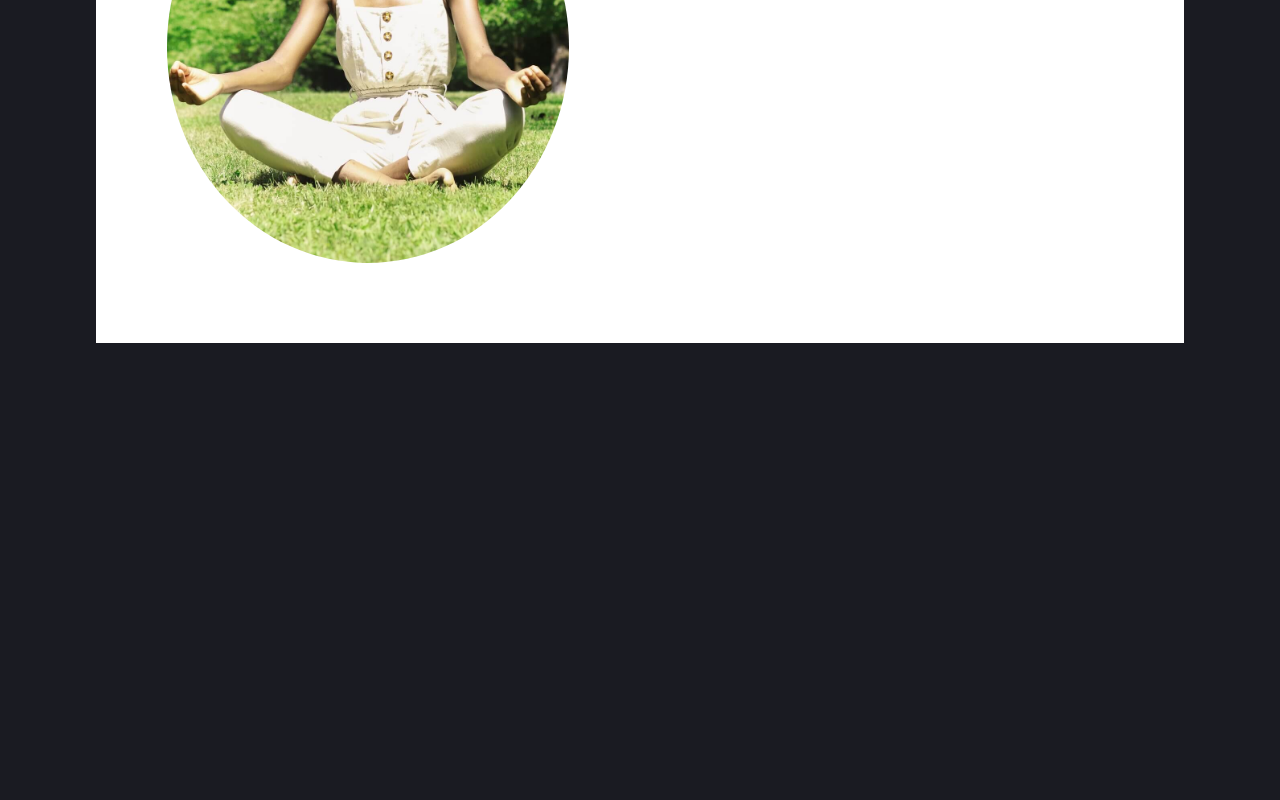
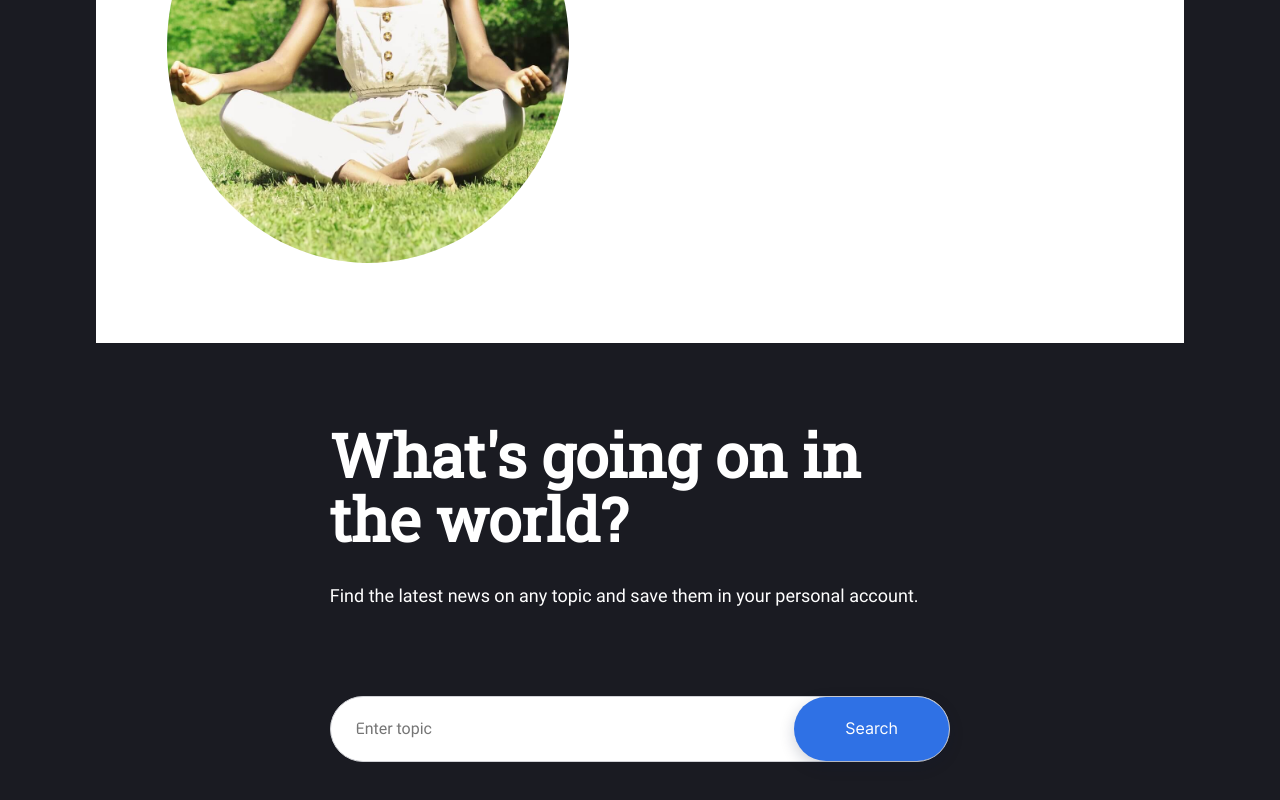
Before and after one commit to irmo12/news-explorer-frontend, a React (Create React App) app in the folder news-explorer/: page / in a window 1280 px wide. Shown: the part 320-1120 px from the top of the page. Before the commit the page ends 800 px from the top, so only its background shows below. Built offline with nearby package versions, Linux system fonts and the light colour scheme.

Commit message:
style searchform

```diff
--- a/news-explorer/src/components/App/App.js
+++ b/news-explorer/src/components/App/App.js
@@ -1,7 +1,7 @@
 import React, { useState } from 'react';
 import './App.css';
 import Header from '../Header/Header.js';
-import About from '../About/About.js';
+import Main from '../Main/Main.js';
 import Footer from '../Footer/Footer.js';
 
 import { Router, Routes, Route } from 'react-router-dom';
@@ -22,26 +22,17 @@ function App() {
   return (
     <>
       <div className="page">
-        {/* <UserContext.Provider value={userData}> */}
+
         <Header />
-          <About />
 
-            {/* </UserContext.Provider> */}
-            {/* <Routes>
-          <About />
-        <Route exact path='/'>
+        <Main />
 
-        </Route>
-        <Route path='/saved-news'>
-
-        </Route>
-        </Routes> */}
-            <Footer />
+        <Footer />
 
 
-          </div>
-        </>
-        );
+      </div>
+    </>
+  );
 }
 
-        export default App;
+export default App;
--- a/news-explorer/src/components/Main/Main.js
+++ b/news-explorer/src/components/Main/Main.js
@@ -0,0 +1,22 @@
+import React, { useState } from 'react';
+import './Main.css';
+import About from '../About/About.js';
+import SearchForm from '../SearchForm/SearchForm';
+
+
+function Main() {
+
+  return (
+    <>
+      <div className="main">
+
+        <About />
+        <SearchForm />
+
+
+      </div>
+    </>
+  );
+}
+
+export default Main;
--- a/news-explorer/src/components/SearchForm/SearchForm.css
+++ b/news-explorer/src/components/SearchForm/SearchForm.css
@@ -0,0 +1,98 @@
+.search-form {
+  display: flex;
+  flex-flow: column nowrap;
+  max-width: 57%;
+  margin: 80px auto;
+  gap: 88px;
+}
+
+.search-form__txtcontainer {
+  color: #ffffff;
+  display: flex;
+  flex-flow: column nowrap;
+  gap: 32px;
+}
+
+.search-form__heading {
+  font-family: "Roboto Slab 400";
+  font-size: 60px;
+  line-height: 107%;
+  color: #ffffff;
+}
+
+.search-form__description {
+  font-family: "Roboto";
+  font-weight: 400;
+  font-size: 18px;
+  line-height: 133%;
+  margin: 0;
+}
+
+.search-form__search-bar {
+  box-sizing: border-box;
+  background: #ffffff;
+  border: 1px solid #d1d2d6;
+  backdrop-filter: blur(4px);
+  border-radius: 100px;
+  display: flex;
+  flex-flow: row nowrap;
+  align-items: center;
+  min-height: 64px;
+  justify-content: space-between;
+  gap: 40px;
+}
+
+.search-form__input {
+  border: none;
+  border-radius: 100px;
+  height: 100%;
+  text-overflow: ellipsis;
+  overflow: hidden;
+  margin-left: 4%;
+  flex: 72;
+  caret-color:  #2F71E5;
+  box-shadow: 0;
+  font-family: 'Roboto';
+  font-style: normal;
+  font-weight: 400;
+  font-size: 16px;
+  line-height: 138%;
+  padding: 0;
+  border-width: 0;
+  border-style: none;
+  border-color: transparent;
+  border-image: none;
+}
+
+.search-form__input:focus {
+  outline: none;
+}
+
+.search-form__input:placeholder {
+  color:#B6BCBF;
+}
+
+.search-form__submit {
+  color: #fff;
+  background: #2F71E5;
+  box-shadow: 0px 5px 15px rgba(14, 26, 57, 0.2);
+  border-radius: 100px;
+  height: 64px;
+  box-sizing: border-box;
+  flex: 28;
+  cursor: pointer;
+  border-width: 0;
+  border-style: none;
+  border-color: transparent;
+  border-image: none;
+  padding: 0;
+}
+
+
+.search-form__submit:hover {
+  background: #347EFF;
+}
+
+.search-form__submit:click {
+  background: #2A65CC;
+}
--- a/news-explorer/src/components/SearchForm/SearchForm.js
+++ b/news-explorer/src/components/SearchForm/SearchForm.js
@@ -4,14 +4,16 @@ import './SearchForm.css';
 const SearchForm = () => {
   return (
     <div className="search-form">
-      <h1 className='search-form__heading'>What's going on in the world?</h1>
-      <p className='search-form__description'>Find the latest news on any topic and save them in your personal account.</p>
+      <div className="search-form__txtcontainer">
+        <h1 className='search-form__heading'>What's going on in the world?</h1>
+        <p className='search-form__description'>Find the latest news on any topic and save them in your personal account.</p>
+      </div>
       <div className="search-form__search-bar">
-        <input type="text" placeholder="Enter topic" />
+        <input className="search-form__input" type="text" placeholder="Enter topic" />
         <button className='search-form__submit'>Search</button>
       </div>
     </div>
   );
-}
+};
 
 export default SearchForm;
```
